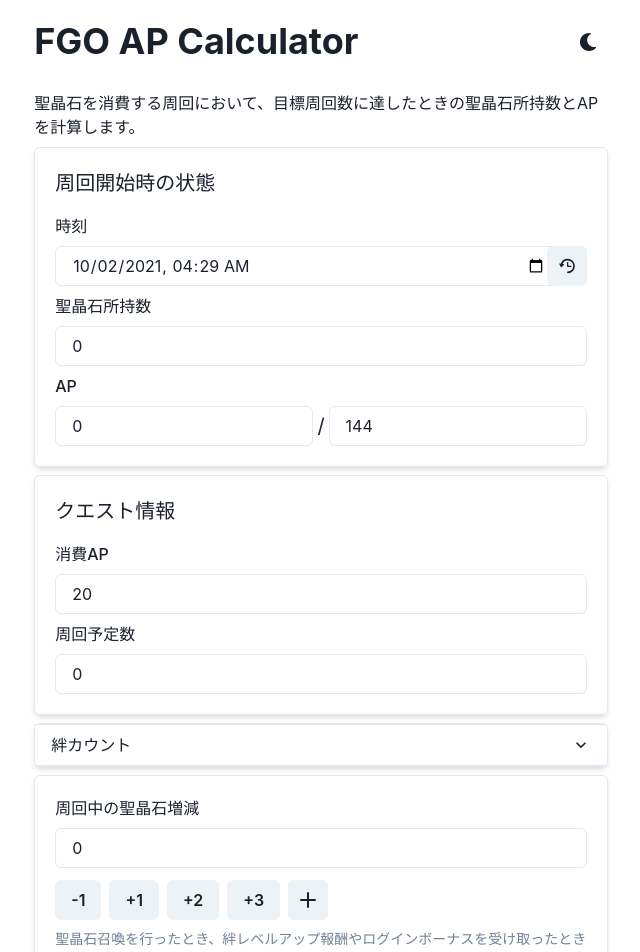
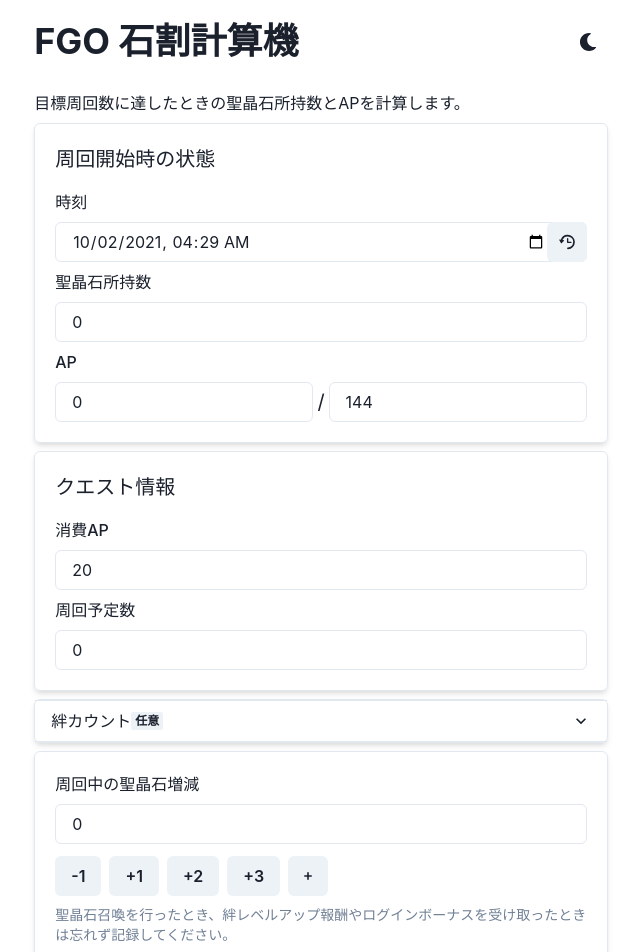
Before and after one commit to antenna-three/fgosqcalc, a React (Create React App) app: page / in a window 1280 px wide. Shown: the top 952 px of the page, without its empty margins (319-959 px from the left). Built offline with nearby package versions, Linux system fonts and the light colour scheme.

Commit message:
Modify appearance

```diff
--- a/src/App.tsx
+++ b/src/App.tsx
@@ -48,8 +48,9 @@
   ModalHeader,
   Radio,
   RadioGroup,
+  Badge,
 } from '@chakra-ui/react'
-import { AddIcon, RepeatClockIcon } from '@chakra-ui/icons'
+import { RepeatClockIcon, SmallAddIcon } from '@chakra-ui/icons'
 import { ColorModeSwitcher } from './ColorModeSwitcher'
 import { useLocalStorage } from './useLocalStorage'
 import {
@@ -160,15 +161,19 @@
                   }}
                 >
                   <HStack>
-                    <Radio value="0">0</Radio>
-                    <Radio value="50">1</Radio>
-                    <Radio value="100">2</Radio>
+                    {[0, 1, 2].map((i) => (
+                      <Radio key={i} value={i * 50}>
+                        {i}枚
+                      </Radio>
+                    ))}
                   </HStack>
                 </RadioGroup>
               </FormControl>
               <ButtonGroup>
                 <Button onClick={onClose}>キャンセル</Button>
-                <Button onClick={onConfirm}>決定</Button>
+                <Button onClick={onConfirm} colorScheme="twitter">
+                  決定
+                </Button>
               </ButtonGroup>
             </VStack>
           </ModalBody>
@@ -203,7 +208,7 @@
       initialFocusRef={saintQuartzAddInputRef}
     >
       <PopoverTrigger>
-        <IconButton aria-label="聖晶石を追加" icon={<AddIcon />} />
+        <IconButton aria-label="聖晶石を追加" icon={<SmallAddIcon />} />
       </PopoverTrigger>
       <PopoverContent>
         <PopoverArrow />
@@ -220,10 +225,10 @@
               ref={saintQuartzAddInputRef}
             />
             <ButtonGroup d="flex" justifyContent="flex-end">
-              <Button onClick={onClose} variant="outline">
-                キャンセル
+              <Button onClick={onClose}>キャンセル</Button>
+              <Button onClick={addSaintQuartz} colorScheme="twitter">
+                決定
               </Button>
-              <Button onClick={addSaintQuartz}>決定</Button>
             </ButtonGroup>
           </Stack>
         </PopoverBody>
@@ -328,13 +333,11 @@
           <VStack alignItems="stretch">
             <HStack justifyContent="space-between">
               <Heading as="h1" my={5}>
-                FGO AP Calculator
+                FGO 石割計算機
               </Heading>
               <ColorModeSwitcher />
             </HStack>
-            <Text>
-              聖晶石を消費する周回において、目標周回数に達したときの聖晶石所持数とAPを計算します。
-            </Text>
+            <Text>目標周回数に達したときの聖晶石所持数とAPを計算します。</Text>
             <Card>
               <fieldset>
                 <VStack alignItems="stretch">
@@ -433,14 +436,13 @@
                 <AccordionItem>
                   <h2>
                     <AccordionButton>
-                      <Box flex="1" textAlign="left">
-                        絆カウント
-                      </Box>
-                      <AccordionIcon />
+                      <Box>絆カウント</Box>
+                      <Badge>任意</Badge>
+                      <AccordionIcon marginLeft="auto" />
                     </AccordionButton>
                   </h2>
                   <AccordionPanel px={5}>
-                    <VStack>
+                    <VStack alignItems="stretch">
                       <FormControl>
                         <FormLabel>開始時の累計絆ポイント</FormLabel>
                         <Input
@@ -468,9 +470,6 @@
                               onChange={handleChange}
                             />
                           </InputGroup>
-                          <Text whiteSpace="nowrap">
-                            = {state.questBond + state.questBondBonus}
-                          </Text>
                         </HStack>
                       </FormControl>
                       <QuestBondCalculator setState={setState} />
@@ -488,14 +487,9 @@
                   value={state.saintQuartzAddition}
                   onChange={handleChange}
                 />
-                <ButtonGroup marginTop={3}>
+                <ButtonGroup marginTop={3} flexWrap="wrap">
                   {[-1, 1, 2, 3].map((value) => (
-                    <Button
-                      type="button"
-                      value={value}
-                      onClick={addSaintQuartz}
-                      key={value}
-                    >
+                    <Button value={value} onClick={addSaintQuartz} key={value}>
                       {value > 0 ? '+' : ''}
                       {value}
                     </Button>
@@ -503,7 +497,7 @@
                   <AddSaintQuartzPopover setState={setState} />
                 </ButtonGroup>
                 <FormHelperText>
-                  聖晶石召喚を行ったとき、絆レベルアップ報酬やログインボーナスを受け取ったときは忘れず追加してください。
+                  聖晶石召喚を行ったとき、絆レベルアップ報酬やログインボーナスを受け取ったときは忘れず記録してください。
                 </FormHelperText>
               </FormControl>
             </Card>
@@ -529,22 +523,18 @@
                   </StatNumber>
                 </Stat>
               </StatGroup>
-              {!isNaN(finalBond) && (
+              {!isNaN(finalBond) && finalBond > 0 && (
                 <Stat>
                   <StatLabel>累計絆ポイント</StatLabel>
                   <StatNumber>{finalBond}</StatNumber>
                 </Stat>
               )}
             </Card>
-            <Button type="button" onClick={addLap} colorScheme="twitter">
+            <Button onClick={addLap} colorScheme="twitter">
               周回を継続する
             </Button>
-            <Button type="button" onClick={resetLap}>
-              累計周回数をリセット
-            </Button>
-            <Button type="button" onClick={resetAll}>
-              入力内容をすべてリセット
-            </Button>
+            <Button onClick={resetLap}>累計周回数をリセット</Button>
+            <Button onClick={resetAll}>入力内容をすべてリセット</Button>
           </VStack>
         </form>
       </Container>
```
